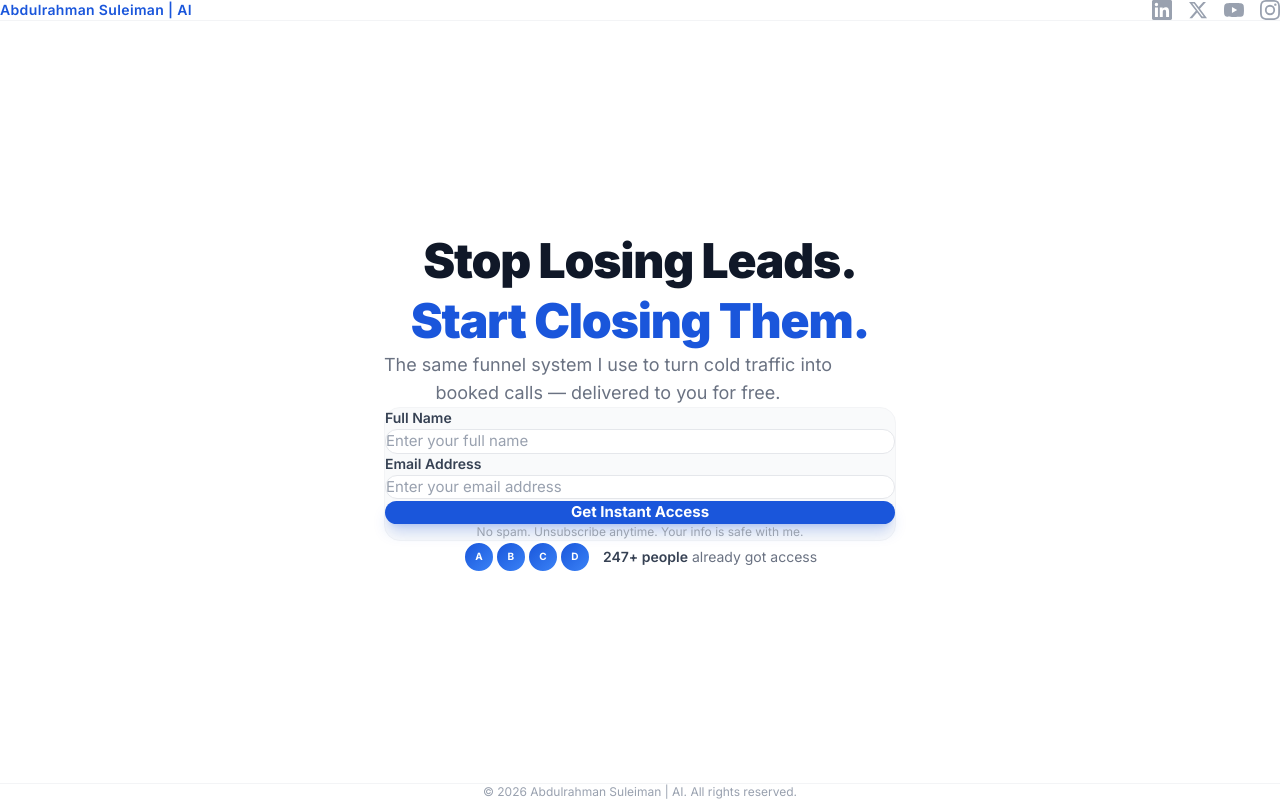
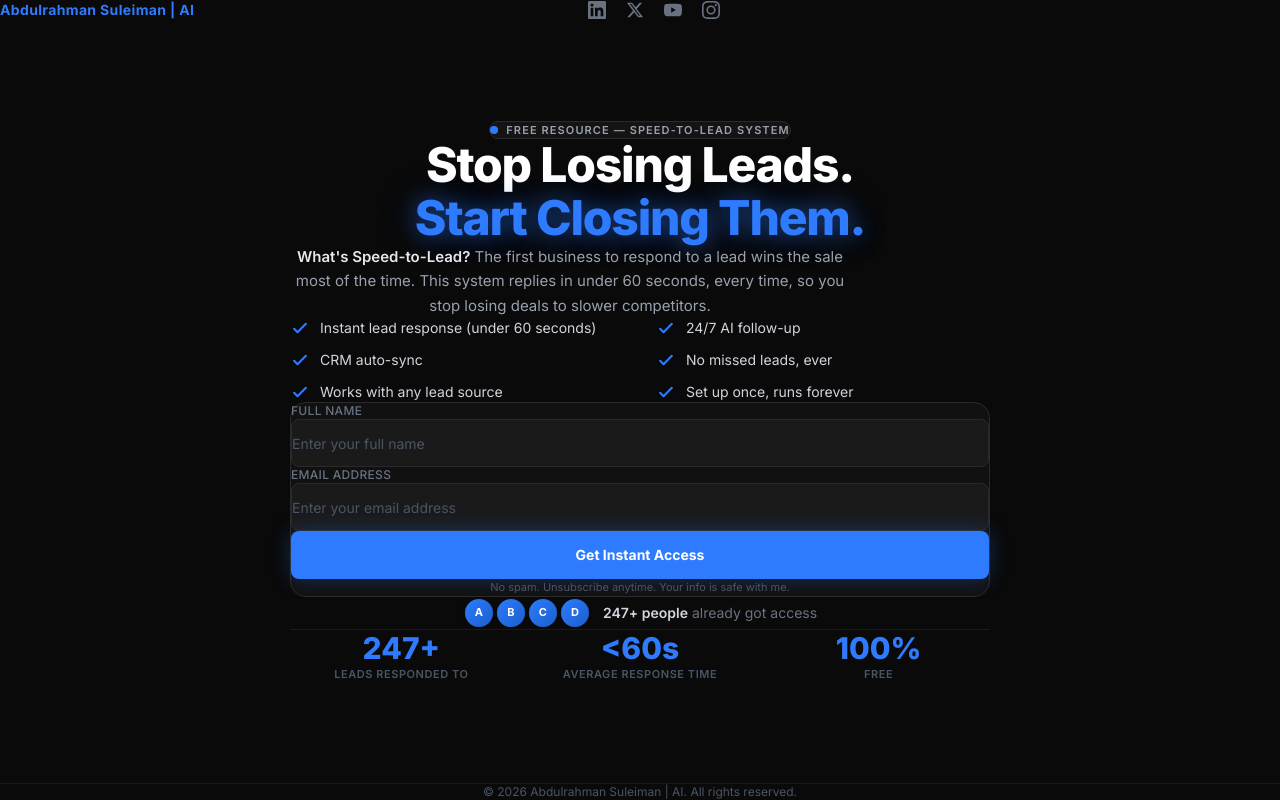
Before and after one commit to Abdulrahmansuleiman/speed-to-lead, a Next.js app: page / in a window 1280 px wide. Built offline with nearby package versions, Linux system fonts and the light colour scheme.

Commit message:
Rebuild: black bg, blue glow headline, explainer, checklist, stats bar, fixed overflow

```diff
--- a/src/app/globals.css
+++ b/src/app/globals.css
@@ -3,9 +3,11 @@
 
 @theme {
   --font-inter: 'Inter', sans-serif;
-  --color-brand: #1a56db;
-  --color-brand-dark: #1244b0;
-  --color-brand-light: #e8eefb;
+  --color-brand: #2E7BFF;
+  --color-brand-dark: #1a5fcc;
+  --color-bg: #0A0A0A;
+  --color-surface: #1A1A1A;
+  --color-border: #2A2A2A;
 }
 
 * {
@@ -20,8 +22,17 @@ html {
 
 body {
   font-family: var(--font-inter);
-  background: #ffffff;
-  color: #1a1a2e;
+  background: var(--color-bg);
+  color: #ffffff;
   -webkit-font-smoothing: antialiased;
   -moz-osx-font-smoothing: grayscale;
 }
+
+@keyframes glow-pulse {
+  0%, 100% { text-shadow: 0 0 20px rgba(46, 123, 255, 0.5), 0 0 40px rgba(46, 123, 255, 0.2); }
+  50% { text-shadow: 0 0 30px rgba(46, 123, 255, 0.7), 0 0 60px rgba(46, 123, 255, 0.3); }
+}
+
+.glow-text {
+  animation: glow-pulse 3s ease-in-out infinite;
+}
--- a/src/app/page.tsx
+++ b/src/app/page.tsx
@@ -1,6 +1,21 @@
 "use client";
 
 import { useState, FormEvent } from "react";
+
+const CHECKLIST_ITEMS = [
+  "Instant lead response (under 60 seconds)",
+  "24/7 AI follow-up",
+  "CRM auto-sync",
+  "No missed leads, ever",
+  "Works with any lead source",
+  "Set up once, runs forever",
+];
+
+const STATS = [
+  { value: "247+", label: "LEADS RESPONDED TO" },
+  { value: "<60s", label: "AVERAGE RESPONSE TIME" },
+  { value: "100%", label: "FREE" },
+];
 
 export default function Home() {
   const [name, setName] = useState("");
@@ -20,9 +35,7 @@ export default function Home() {
         body: JSON.stringify({ name, email }),
       });
 
-      if (!res.ok) {
-        throw new Error("Submission failed");
-      }
+      if (!res.ok) throw new Error("Submission failed");
 
       setStatus("success");
       setName("");
@@ -34,60 +47,87 @@ export default function Home() {
   };
 
   return (
-    <div className="min-h-screen bg-white flex flex-col">
-      {/* Top Nav Bar */}
-      <nav className="w-full px-6 py-4 flex items-center justify-between border-b border-gray-100">
-        <div className="text-sm font-semibold text-[#1a56db] tracking-wide">
+    <div className="min-h-screen bg-[#0A0A0A] flex flex-col">
+      {/* ── Top Nav ── */}
+      <nav className="w-full px-6 py-4 flex items-center justify-between max-w-[720px] mx-auto">
+        <div className="text-sm font-bold text-[#2E7BFF] tracking-wide">
           Abdulrahman Suleiman | AI
         </div>
-        <div className="flex items-center gap-4">
-          {/* Placeholder social icons - replace # with real links */}
-          <a href="#" className="text-gray-400 hover:text-[#1a56db] transition-colors" aria-label="LinkedIn">
-            <svg className="w-5 h-5" fill="currentColor" viewBox="0 0 24 24"><path d="M20.447 20.452h-3.554v-5.569c0-1.328-.027-3.037-1.852-3.037-1.853 0-2.136 1.445-2.136 2.939v5.667H9.351V9h3.414v1.561h.046c.477-.9 1.637-1.85 3.37-1.85 3.601 0 4.267 2.37 4.267 5.455v6.286zM5.337 7.433a2.062 2.062 0 01-2.063-2.065 2.064 2.064 0 112.063 2.065zm1.782 13.019H3.555V9h3.564v11.452zM22.225 0H1.771C.792 0 0 .774 0 1.729v20.542C0 23.227.792 24 1.771 24h20.451C23.2 24 24 23.227 24 22.271V1.729C24 .774 23.2 0 22.222 0h.003z"/></svg>
+        <div className="flex items-center gap-5">
+          <a href="#" className="text-gray-500 hover:text-[#2E7BFF] transition-colors" aria-label="LinkedIn">
+            <svg className="w-[18px] h-[18px]" fill="currentColor" viewBox="0 0 24 24"><path d="M20.447 20.452h-3.554v-5.569c0-1.328-.027-3.037-1.852-3.037-1.853 0-2.136 1.445-2.136 2.939v5.667H9.351V9h3.414v1.561h.046c.477-.9 1.637-1.85 3.37-1.85 3.601 0 4.267 2.37 4.267 5.455v6.286zM5.337 7.433a2.062 2.062 0 01-2.063-2.065 2.064 2.064 0 112.063 2.065zm1.782 13.019H3.555V9h3.564v11.452zM22.225 0H1.771C.792 0 0 .774 0 1.729v20.542C0 23.227.792 24 1.771 24h20.451C23.2 24 24 23.227 24 22.271V1.729C24 .774 23.2 0 22.222 0h.003z"/></svg>
           </a>
-          <a href="#" className="text-gray-400 hover:text-[#1a56db] transition-colors" aria-label="Twitter/X">
-            <svg className="w-5 h-5" fill="currentColor" viewBox="0 0 24 24"><path d="M18.244 2.25h3.308l-7.227 8.26 8.502 11.24H16.17l-5.214-6.817L4.99 21.75H1.68l7.73-8.835L1.254 2.25H8.08l4.713 6.231zm-1.161 17.52h1.833L7.084 4.126H5.117z"/></svg>
+          <a href="#" className="text-gray-500 hover:text-[#2E7BFF] transition-colors" aria-label="X">
+            <svg className="w-[18px] h-[18px]" fill="currentColor" viewBox="0 0 24 24"><path d="M18.244 2.25h3.308l-7.227 8.26 8.502 11.24H16.17l-5.214-6.817L4.99 21.75H1.68l7.73-8.835L1.254 2.25H8.08l4.713 6.231zm-1.161 17.52h1.833L7.084 4.126H5.117z"/></svg>
           </a>
-          <a href="#" className="text-gray-400 hover:text-[#1a56db] transition-colors" aria-label="YouTube">
-            <svg className="w-5 h-5" fill="currentColor" viewBox="0 0 24 24"><path d="M23.498 6.186a3.016 3.016 0 0 0-2.122-2.136C19.505 3.545 12 3.545 12 3.545s-7.505 0-9.377.505A3.017 3.017 0 0 0 .502 6.186C0 8.07 0 12 0 12s0 3.93.502 5.814a3.016 3.016 0 0 0 2.122 2.136c1.871.505 9.376.505 9.376.505s7.505 0 9.377-.505a3.015 3.015 0 0 0 2.122-2.136C24 15.93 24 12 24 12s0-3.93-.502-5.814zM9.545 15.568V8.432L15.818 12l-6.273 3.568z"/></svg>
+          <a href="#" className="text-gray-500 hover:text-[#2E7BFF] transition-colors" aria-label="YouTube">
+            <svg className="w-[18px] h-[18px]" fill="currentColor" viewBox="0 0 24 24"><path d="M23.498 6.186a3.016 3.016 0 0 0-2.122-2.136C19.505 3.545 12 3.545 12 3.545s-7.505 0-9.377.505A3.017 3.017 0 0 0 .502 6.186C0 8.07 0 12 0 12s0 3.93.502 5.814a3.016 3.016 0 0 0 2.122 2.136c1.871.505 9.376.505 9.376.505s7.505 0 9.377-.505a3.015 3.015 0 0 0 2.122-2.136C24 15.93 24 12 24 12s0-3.93-.502-5.814zM9.545 15.568V8.432L15.818 12l-6.273 3.568z"/></svg>
           </a>
-          <a href="#" className="text-gray-400 hover:text-[#1a56db] transition-colors" aria-label="Instagram">
-            <svg className="w-5 h-5" fill="currentColor" viewBox="0 0 24 24"><path d="M12 2.163c3.204 0 3.584.012 4.85.07 3.252.148 4.771 1.691 4.919 4.919.058 1.265.069 1.645.069 4.849 0 3.205-.012 3.584-.069 4.849-.149 3.225-1.664 4.771-4.919 4.919-1.266.058-1.644.07-4.85.07-3.204 0-3.584-.012-4.849-.07-3.26-.149-4.771-1.699-4.919-4.92-.058-1.265-.07-1.644-.07-4.849 0-3.204.013-3.583.07-4.849.149-3.227 1.664-4.771 4.919-4.919 1.266-.057 1.645-.069 4.849-.069zM12 0C8.741 0 8.333.014 7.053.072 2.695.272.273 2.69.073 7.052.014 8.333 0 8.741 0 12c0 3.259.014 3.668.072 4.948.2 4.358 2.618 6.78 6.98 6.98C8.333 23.986 8.741 24 12 24c3.259 0 3.668-.014 4.948-.072 4.354-.2 6.782-2.618 6.979-6.98.059-1.28.073-1.689.073-4.948 0-3.259-.014-3.667-.072-4.947-.196-4.354-2.617-6.78-6.979-6.98C15.668.014 15.259 0 12 0zm0 5.838a6.162 6.162 0 100 12.324 6.162 6.162 0 000-12.324zM12 16a4 4 0 110-8 4 4 0 010 8zm6.406-11.845a1.44 1.44 0 100 2.881 1.44 1.44 0 000-2.881z"/></svg>
+          <a href="#" className="text-gray-500 hover:text-[#2E7BFF] transition-colors" aria-label="Instagram">
+            <svg className="w-[18px] h-[18px]" fill="currentColor" viewBox="0 0 24 24"><path d="M12 2.163c3.204 0 3.584.012 4.85.07 3.252.148 4.771 1.691 4.919 4.919.058 1.265.069 1.645.069 4.849 0 3.205-.012 3.584-.069 4.849-.149 3.225-1.664 4.771-4.919 4.919-1.266.058-1.644.07-4.85.07-3.204 0-3.584-.012-4.849-.07-3.26-.149-4.771-1.699-4.919-4.92-.058-1.265-.07-1.644-.07-4.849 0-3.204.013-3.583.07-4.849.149-3.227 1.664-4.771 4.919-4.919 1.266-.057 1.645-.069 4.849-.069zM12 0C8.741 0 8.333.014 7.053.072 2.695.272.273 2.69.073 7.052.014 8.333 0 8.741 0 12c0 3.259.014 3.668.072 4.948.2 4.358 2.618 6.78 6.98 6.98C8.333 23.986 8.741 24 12 24c3.259 0 3.668-.014 4.948-.072 4.354-.2 6.782-2.618 6.979-6.98.059-1.28.073-1.689.073-4.948 0-3.259-.014-3.667-.072-4.947-.196-4.354-2.617-6.78-6.979-6.98C15.668.014 15.259 0 12 0zm0 5.838a6.162 6.162 0 100 12.324 6.162 6.162 0 000-12.324zM12 16a4 4 0 110-8 4 4 0 010 8zm6.406-11.845a1.44 1.44 0 100 2.881 1.44 1.44 0 000-2.881z"/></svg>
           </a>
         </div>
       </nav>
 
-      {/* Main Content */}
-      <main className="flex-1 flex items-center justify-center px-4 py-12">
-        <div className="w-full max-w-lg">
+      {/* ── Main Content ── */}
+      <main className="flex-1 flex items-center justify-center px-5 py-10">
+        <div className="w-full max-w-[700px]">
           {status === "success" ? (
+            /* ── Success State ── */
             <div className="text-center py-16">
-              <div className="w-16 h-16 bg-[#1a56db] rounded-full flex items-center justify-center mx-auto mb-6">
+              <div className="w-16 h-16 bg-[#2E7BFF] rounded-full flex items-center justify-center mx-auto mb-6">
                 <svg className="w-8 h-8 text-white" fill="none" stroke="currentColor" viewBox="0 0 24 24">
                   <path strokeLinecap="round" strokeLinejoin="round" strokeWidth={2.5} d="M5 13l4 4L19 7" />
                 </svg>
               </div>
-              <h2 className="text-2xl font-bold text-gray-900 mb-2">You&apos;re In!</h2>
-              <p className="text-gray-500">Check your email for next steps. Welcome aboard.</p>
+              <h2 className="text-2xl font-bold text-white mb-2">You&apos;re In!</h2>
+              <p className="text-gray-400">Check your email for next steps. Welcome aboard.</p>
             </div>
           ) : (
             <>
-              {/* Headline */}
-              <div className="text-center mb-10">
-                <h1 className="text-4xl sm:text-5xl font-black text-gray-900 leading-tight tracking-tight mb-4">
-                  Stop Losing Leads.<br />
-                  <span className="text-[#1a56db]">Start Closing Them.</span>
+              {/* ── Eyebrow Badge ── */}
+              <div className="flex justify-center mb-8">
+                <div className="inline-flex items-center gap-2 px-4 py-1.5 rounded-full border border-[#2A2A2A] bg-[#141414]">
+                  <span className="w-2 h-2 rounded-full bg-[#2E7BFF] shrink-0"></span>
+                  <span className="text-[11px] font-semibold tracking-widest text-gray-400 uppercase">
+                    Free Resource — Speed-to-Lead System
+                  </span>
+                </div>
+              </div>
+
+              {/* ── Headline ── */}
+              <div className="text-center mb-8">
+                <h1 className="text-4xl sm:text-5xl font-extrabold leading-[1.1] tracking-tight mb-0">
+                  <span className="text-white block">Stop Losing Leads.</span>
+                  <span className="text-[#2E7BFF] glow-text block mt-1">Start Closing Them.</span>
                 </h1>
-                <p className="text-lg text-gray-500 max-w-md mx-auto">
-                  The same funnel system I use to turn cold traffic into booked calls — delivered to you for free.
+              </div>
+
+              {/* ── Explainer ── */}
+              <div className="text-center mb-10 px-2">
+                <p className="text-gray-400 text-[15px] leading-relaxed max-w-[560px] mx-auto">
+                  <span className="font-semibold text-gray-200">What&apos;s Speed-to-Lead?</span>{" "}
+                  The first business to respond to a lead wins the sale most of the time. This system replies in under 60 seconds, every time, so you stop losing deals to slower competitors.
                 </p>
               </div>
 
-              {/* Form Card */}
-              <div className="bg-gray-50 rounded-2xl p-8 border border-gray-100">
+              {/* ── Checklist ── */}
+              <div className="grid grid-cols-1 sm:grid-cols-2 gap-x-8 gap-y-3 mb-10 px-2">
+                {CHECKLIST_ITEMS.map((item) => (
+                  <div key={item} className="flex items-start gap-2.5">
+                    <svg className="w-5 h-5 text-[#2E7BFF] shrink-0 mt-0.5" fill="none" stroke="currentColor" viewBox="0 0 24 24">
+                      <path strokeLinecap="round" strokeLinejoin="round" strokeWidth={2.5} d="M5 13l4 4L19 7" />
+                    </svg>
+                    <span className="text-gray-300 text-sm leading-snug">{item}</span>
+                  </div>
+                ))}
+              </div>
+
+              {/* ── Form Card ── */}
+              <div className="rounded-2xl border border-[#2A2A2A] bg-[#111111] p-7 sm:p-8">
                 <form onSubmit={handleSubmit} className="space-y-4">
                   <div>
-                    <label htmlFor="name" className="block text-sm font-semibold text-gray-700 mb-1.5">
+                    <label htmlFor="name" className="block text-xs font-medium text-gray-500 mb-1.5 uppercase tracking-wide">
                       Full Name
                     </label>
                     <input
@@ -97,11 +137,11 @@ export default function Home() {
                       value={name}
                       onChange={(e) => setName(e.target.value)}
                       placeholder="Enter your full name"
-                      className="w-full px-4 py-3 rounded-xl border border-gray-200 bg-white text-gray-900 placeholder-gray-400 focus:outline-none focus:ring-2 focus:ring-[#1a56db] focus:border-transparent transition-all text-[15px]"
+                      className="w-full h-[48px] px-4 rounded-lg bg-[#1A1A1A] border border-[#2A2A2A] text-white placeholder-gray-600 text-sm focus:outline-none focus:border-[#2E7BFF] focus:ring-1 focus:ring-[#2E7BFF]/40 transition-all"
                     />
                   </div>
                   <div>
-                    <label htmlFor="email" className="block text-sm font-semibold text-gray-700 mb-1.5">
+                    <label htmlFor="email" className="block text-xs font-medium text-gray-500 mb-1.5 uppercase tracking-wide">
                       Email Address
                     </label>
                     <input
@@ -111,18 +151,18 @@ export default function Home() {
                       value={email}
                       onChange={(e) => setEmail(e.target.value)}
                       placeholder="Enter your email address"
-                      className="w-full px-4 py-3 rounded-xl border border-gray-200 bg-white text-gray-900 placeholder-gray-400 focus:outline-none focus:ring-2 focus:ring-[#1a56db] focus:border-transparent transition-all text-[15px]"
+                      className="w-full h-[48px] px-4 rounded-lg bg-[#1A1A1A] border border-[#2A2A2A] text-white placeholder-gray-600 text-sm focus:outline-none focus:border-[#2E7BFF] focus:ring-1 focus:ring-[#2E7BFF]/40 transition-all"
                     />
                   </div>
 
                   {errorMsg && (
-                    <p className="text-red-500 text-sm font-medium">{errorMsg}</p>
+                    <p className="text-red-400 text-sm font-medium">{errorMsg}</p>
                   )}
 
                   <button
                     type="submit"
                     disabled={status === "loading"}
-                    className="w-full py-3.5 px-6 rounded-xl bg-[#1a56db] hover:bg-[#1244b0] active:scale-[0.98] text-white font-bold text-[15px] transition-all disabled:opacity-60 disabled:cursor-not-allowed shadow-lg shadow-[#1a56db]/25"
+                    className="w-full h-[48px] rounded-lg bg-[#2E7BFF] hover:bg-[#1a5fcc] active:scale-[0.98] text-white font-bold text-sm transition-all disabled:opacity-50 disabled:cursor-not-allowed shadow-[0_0_20px_rgba(46,123,255,0.3)] hover:shadow-[0_0_30px_rgba(46,123,255,0.5)]"
                   >
                     {status === "loading" ? (
                       <span className="flex items-center justify-center gap-2">
@@ -138,36 +178,46 @@ export default function Home() {
                   </button>
                 </form>
 
-                <p className="text-center text-xs text-gray-400 mt-4">
+                <p className="text-center text-[11px] text-gray-600 mt-4">
                   No spam. Unsubscribe anytime. Your info is safe with me.
                 </p>
               </div>
 
-              {/* Social Proof */}
+              {/* ── Social Proof ── */}
               <div className="flex items-center justify-center gap-3 mt-8">
                 <div className="flex -space-x-2">
-                  {[1, 2, 3, 4].map((i) => (
+                  {["A", "B", "C", "D"].map((letter, i) => (
                     <div
                       key={i}
-                      className="w-8 h-8 rounded-full bg-gradient-to-br from-[#1a56db] to-[#3b82f6] border-2 border-white flex items-center justify-center text-[10px] text-white font-bold"
+                      className="w-8 h-8 rounded-full bg-gradient-to-br from-[#2E7BFF] to-[#1a5fcc] border-2 border-[#0A0A0A] flex items-center justify-center text-[11px] text-white font-bold"
                     >
-                      {String.fromCharCode(64 + i)}
+                      {letter}
                     </div>
                   ))}
                 </div>
                 <p className="text-sm text-gray-500">
-                  <span className="font-semibold text-gray-700">247+ people</span> already got access
+                  <span className="font-semibold text-gray-300">247+ people</span> already got access
                 </p>
+              </div>
+
+              {/* ── Stats Bar ── */}
+              <div className="grid grid-cols-3 gap-4 mt-12 pt-8 border-t border-[#1A1A1A]">
+                {STATS.map((stat) => (
+                  <div key={stat.label} className="text-center">
+                    <div className="text-2xl sm:text-3xl font-extrabold text-[#2E7BFF] mb-1">{stat.value}</div>
+                    <div className="text-[10px] sm:text-[11px] font-semibold tracking-wider text-gray-600 uppercase">{stat.label}</div>
+                  </div>
+                ))}
               </div>
             </>
           )}
         </div>
       </main>
 
-      {/* Footer */}
-      <footer className="w-full px-6 py-4 border-t border-gray-100 text-center">
-        <p className="text-xs text-gray-400">
-          &copy; {new Date().getFullYear()} Abdulrahman Suleiman | AI. All rights reserved.
+      {/* ── Footer ── */}
+      <footer className="w-full px-6 py-5 border-t border-[#1A1A1A] text-center">
+        <p className="text-xs text-gray-600">
+          &copy; 2026 Abdulrahman Suleiman | AI. All rights reserved.
         </p>
       </footer>
     </div>
```
